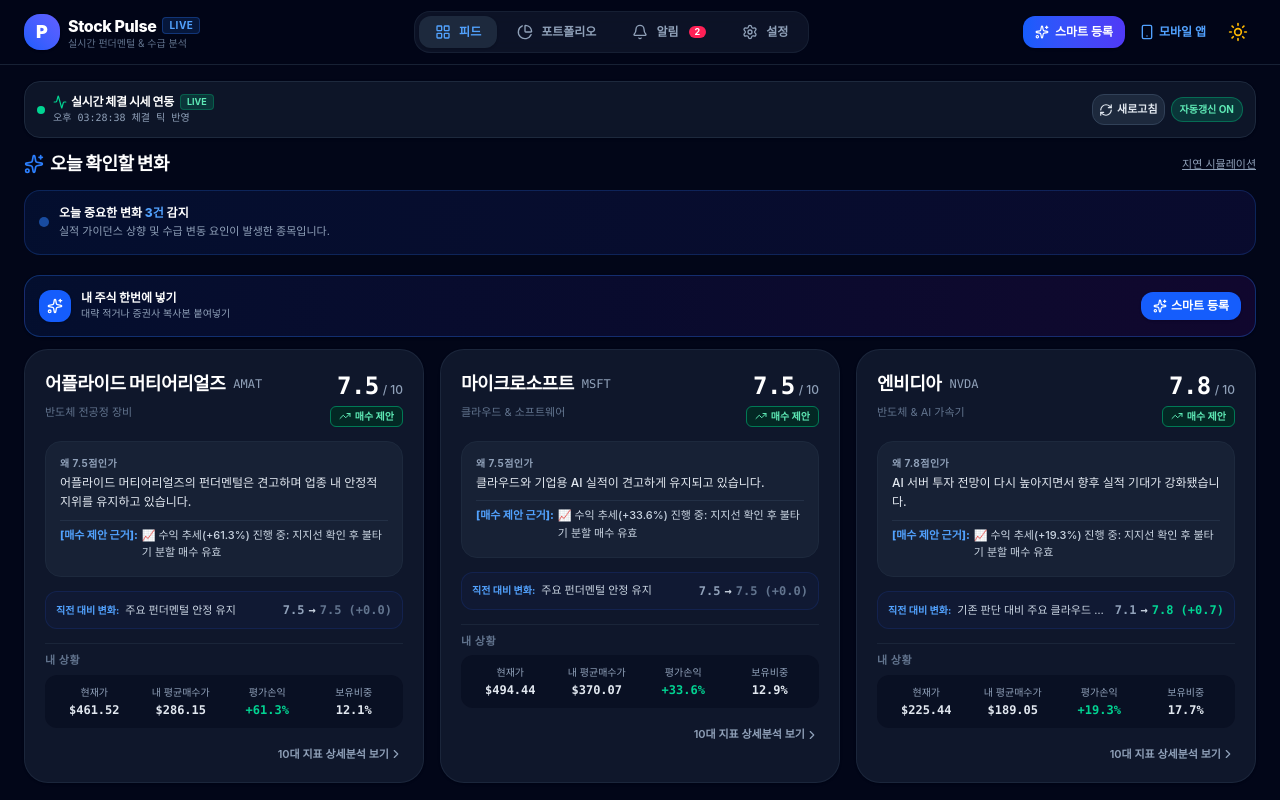
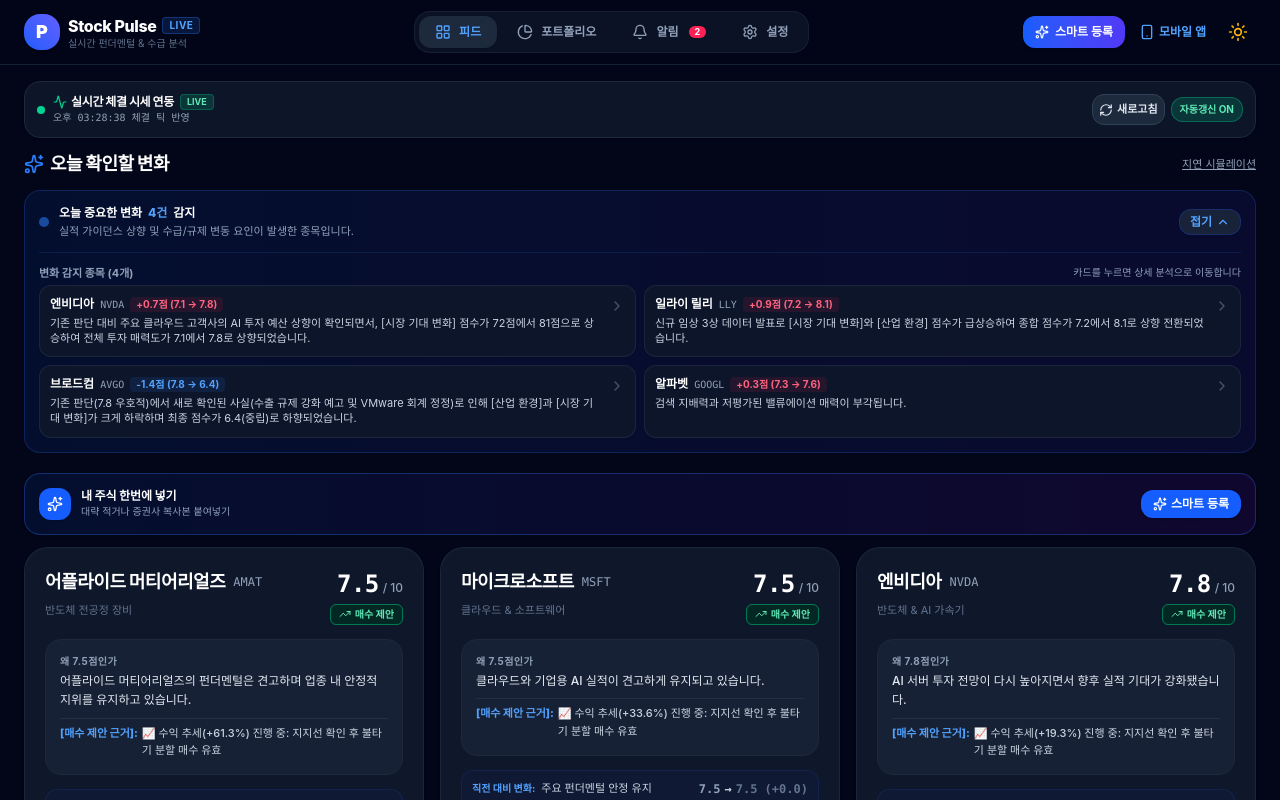
Before and after one commit to ldjkorea/stock-pulse-app, a React (Vite) app: page / in a window 1280 px wide. Both pictures are taken after a click on the button "시작하기". Shown: the top 800 px of the page. Built offline with nearby package versions, Linux system fonts and the light colour scheme.

Commit message:
feat: 피드 상단 '중요한 변화 감지' 배너에 4건의 종목명, 점수변동, 구체적 원인 카드 상세 뷰 추가

```diff
--- a/src/components/feed/FeedHeader.tsx
+++ b/src/components/feed/FeedHeader.tsx
@@ -1,5 +1,14 @@
-import React from 'react';
-import { Sparkles, CheckCircle, AlertTriangle, RefreshCw, Activity, Zap } from 'lucide-react';
+import React, { useState } from 'react';
+import { Sparkles, CheckCircle, AlertTriangle, RefreshCw, Activity, Zap, ChevronDown, ChevronRight } from 'lucide-react';
+
+export interface ImportantChangeItem {
+  symbolId: string;
+  nameKo: string;
+  ticker: string;
+  scoreChange: number;
+  currentScore: number;
+  reason: string;
+}
 
 interface FeedHeaderProps {
   importantChangesCount: number;
@@ -13,6 +22,9 @@
   lastRefreshedTime?: string;
   onRefreshMarketPrices?: () => void;
   onToggleLiveStreaming?: () => void;
+  // 중요 변화 종목 목록 및 상세 이동
+  importantChanges?: ImportantChangeItem[];
+  onSelectStock?: (symbolId: string) => void;
 }
 
 export const FeedHeader: React.FC<FeedHeaderProps> = ({
@@ -26,7 +38,10 @@
   lastRefreshedTime,
   onRefreshMarketPrices,
   onToggleLiveStreaming,
+  importantChanges,
+  onSelectStock,
 }) => {
+  const [isExpanded, setIsExpanded] = useState(true);
   return (
     <div className="mb-5 space-y-3">
       {/* 1. 최상단 실시간 금융 시세 연동 LIVE 컨트롤 바 */}
@@ -132,18 +147,73 @@
         </div>
       ) : importantChangesCount > 0 ? (
         // 중요한 변화 발생 상태
-        <div className="p-3.5 rounded-2xl bg-gradient-to-r from-blue-600/10 to-indigo-600/10 border border-blue-500/20 text-slate-800 dark:text-slate-200 flex items-center justify-between">
-          <div className="flex items-center gap-2.5">
-            <div className="w-2.5 h-2.5 rounded-full bg-blue-500 animate-pulse" />
-            <div>
-              <div className="text-xs font-bold text-slate-900 dark:text-white">
-                오늘 중요한 변화 <span className="text-blue-600 dark:text-blue-400 font-extrabold">{importantChangesCount}건</span> 감지
+        <div className="p-3.5 rounded-2xl bg-gradient-to-r from-blue-600/10 to-indigo-600/10 border border-blue-500/20 text-slate-800 dark:text-slate-200">
+          <div className="flex items-center justify-between">
+            <div className="flex items-center gap-2.5">
+              <div className="w-2.5 h-2.5 rounded-full bg-blue-500 animate-pulse shrink-0" />
+              <div>
+                <div className="text-xs font-bold text-slate-900 dark:text-white flex items-center gap-1.5">
+                  오늘 중요한 변화 <span className="text-blue-600 dark:text-blue-400 font-extrabold">{importantChangesCount}건</span> 감지
+                </div>
+                <p className="text-[11px] text-slate-500 dark:text-slate-400 mt-0.5">
+                  실적 가이던스 상향 및 수급/규제 변동 요인이 발생한 종목입니다.
+                </p>
               </div>
-              <p className="text-[11px] text-slate-500 dark:text-slate-400 mt-0.5">
-                실적 가이던스 상향 및 수급 변동 요인이 발생한 종목입니다.
-              </p>
             </div>
+            {importantChanges && importantChanges.length > 0 && (
+              <button
+                onClick={() => setIsExpanded(!isExpanded)}
+                className="px-2.5 py-1 rounded-xl bg-white/80 dark:bg-slate-800/80 hover:bg-white dark:hover:bg-slate-800 text-blue-600 dark:text-blue-400 text-xs font-bold flex items-center gap-1 border border-blue-200 dark:border-blue-900/60 shadow-xs transition-all shrink-0"
+              >
+                <span>{isExpanded ? '접기' : '상세보기'}</span>
+                <ChevronDown className={`w-3.5 h-3.5 transition-transform duration-200 ${isExpanded ? 'rotate-180' : ''}`} />
+              </button>
+            )}
           </div>
+
+          {/* 감지된 중요 변화 종목 요약 리스트 */}
+          {isExpanded && importantChanges && importantChanges.length > 0 && (
+            <div className="mt-3 pt-3 border-t border-blue-500/15 space-y-2">
+              <div className="text-[11px] font-bold text-slate-600 dark:text-slate-400 mb-1 flex items-center justify-between">
+                <span>변화 감지 종목 ({importantChanges.length}개)</span>
+                <span className="text-[10px] text-slate-400 font-normal">카드를 누르면 상세 분석으로 이동합니다</span>
+              </div>
+              <div className="grid grid-cols-1 md:grid-cols-2 gap-2">
+                {importantChanges.map((item) => (
+                  <div
+                    key={item.symbolId}
+                    onClick={() => onSelectStock?.(item.symbolId)}
+                    className="p-2.5 rounded-xl bg-white/90 dark:bg-slate-900/90 border border-slate-200/90 dark:border-slate-800/90 hover:border-blue-400 dark:hover:border-blue-500 transition-all cursor-pointer flex items-start justify-between gap-2 shadow-xs group"
+                  >
+                    <div className="flex-1 min-w-0">
+                      <div className="flex items-center gap-1.5 mb-1">
+                        <span className="font-extrabold text-xs text-slate-900 dark:text-white group-hover:text-blue-600 dark:group-hover:text-blue-400 transition-colors">
+                          {item.nameKo}
+                        </span>
+                        <span className="text-[10px] font-mono text-slate-400">
+                          {item.ticker}
+                        </span>
+                        <span
+                          className={`text-[10px] font-bold px-1.5 py-0.2 rounded ${
+                            item.scoreChange > 0
+                              ? 'bg-rose-500/10 text-rose-600 dark:text-rose-400'
+                              : 'bg-blue-500/10 text-blue-600 dark:text-blue-400'
+                          }`}
+                        >
+                          {item.scoreChange > 0 ? `+${item.scoreChange}` : item.scoreChange}점
+                          ({(item.currentScore - item.scoreChange).toFixed(1)} → {item.currentScore.toFixed(1)})
+                        </span>
+                      </div>
+                      <p className="text-[11px] text-slate-600 dark:text-slate-300 leading-snug line-clamp-2">
+                        {item.reason}
+                      </p>
+                    </div>
+                    <ChevronRight className="w-4 h-4 text-slate-300 dark:text-slate-600 group-hover:text-blue-500 transition-colors shrink-0 mt-0.5" />
+                  </div>
+                ))}
+              </div>
+            </div>
+          )}
         </div>
       ) : (
         // 변화 없음 (안정 상태)
--- a/src/components/feed/FeedView.tsx
+++ b/src/components/feed/FeedView.tsx
@@ -1,8 +1,9 @@
 import React, { useState } from 'react';
 import { EnrichedPosition } from '../../stores/portfolioStore';
-import { FeedHeader } from './FeedHeader';
+import { FeedHeader, ImportantChangeItem } from './FeedHeader';
 import { StockCard } from './StockCard';
 import { PlusCircle, Sparkles } from 'lucide-react';
+import { SUPPORTED_SYMBOLS } from '../../mock/symbols';
 
 interface FeedViewProps {
   positions: EnrichedPosition[];
@@ -30,10 +31,24 @@
 }) => {
   const [isSystemDelayed, setIsSystemDelayed] = useState(false);
 
-  // 중요 변화가 있는 종목 수 (점수 변화가 0이 아니거나 특정 이슈 있는 종목)
-  const importantChangesCount = positions.filter(
-    (p) => (p.analysis?.score_change !== undefined && Math.abs(p.analysis.score_change) >= 0.5)
-  ).length;
+  // 중요 변화가 있는 종목 추출 (점수 변화가 유의미하게 발생한 종목)
+  const importantChangeItems: ImportantChangeItem[] = positions
+    .filter(
+      (p) => p.analysis?.score_change !== undefined && Math.abs(p.analysis.score_change) >= 0.3
+    )
+    .map((p) => {
+      const sym = SUPPORTED_SYMBOLS.find((s) => s.id === p.symbol_id);
+      return {
+        symbolId: p.symbol_id,
+        nameKo: sym?.name_ko || p.symbol_id,
+        ticker: sym?.ticker || p.symbol_id,
+        scoreChange: p.analysis!.score_change!,
+        currentScore: p.analysis!.total_score,
+        reason: p.analysis!.score_change_reason_ko || p.analysis!.thesis?.headline || '펀더멘털 및 시장 기대 변동 감지',
+      };
+    });
+
+  const importantChangesCount = importantChangeItems.length;
 
   // 현재 시각 기준 마지막 정상 확인 시각 (최신 갱신 시간 또는 직전 5분 전)
   const dynamicLastCheckedTime =
@@ -48,6 +63,8 @@
       {/* 1. 상단 요약 바 & 실시간 체결 시세 컨트롤 */}
       <FeedHeader
         importantChangesCount={importantChangesCount}
+        importantChanges={importantChangeItems}
+        onSelectStock={onSelectStock}
         analyzedStocksCount={positions.length}
         lastCheckedTime={dynamicLastCheckedTime}
         isSystemDelayed={isSystemDelayed}
```
